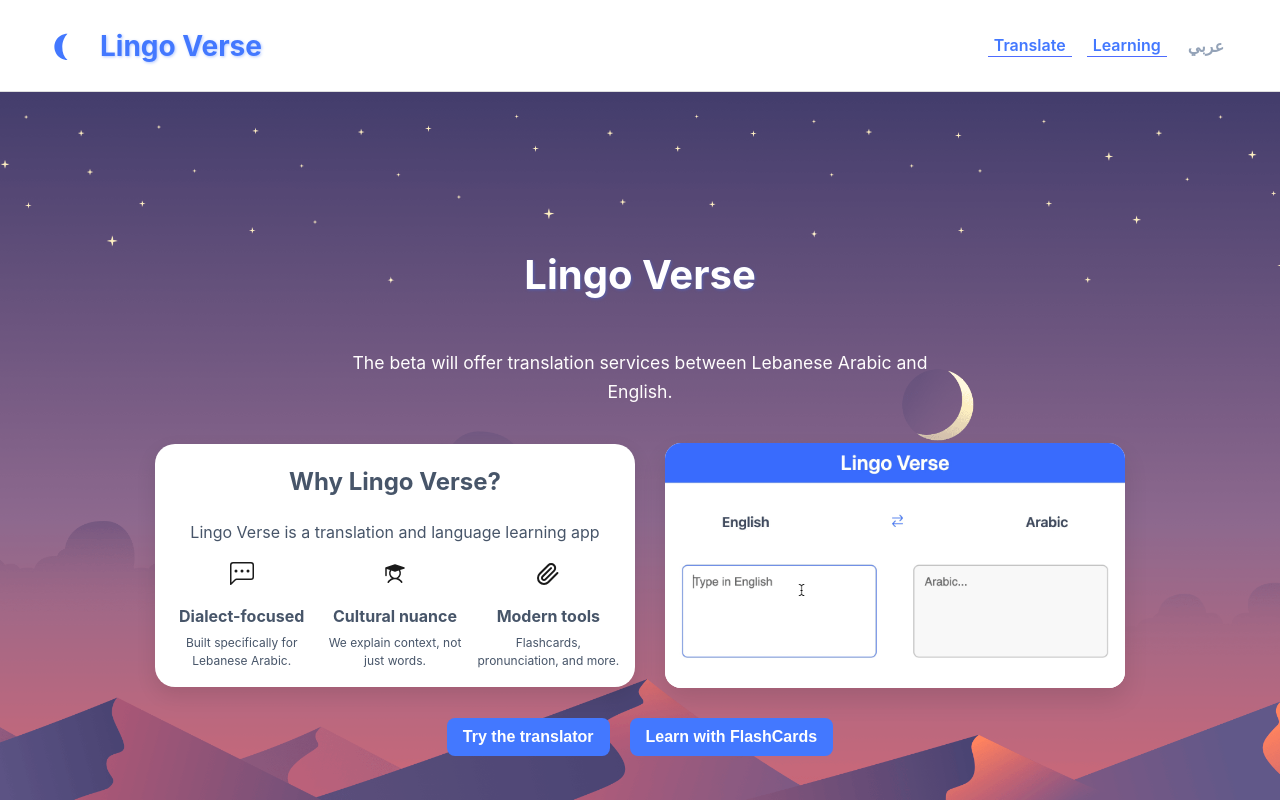
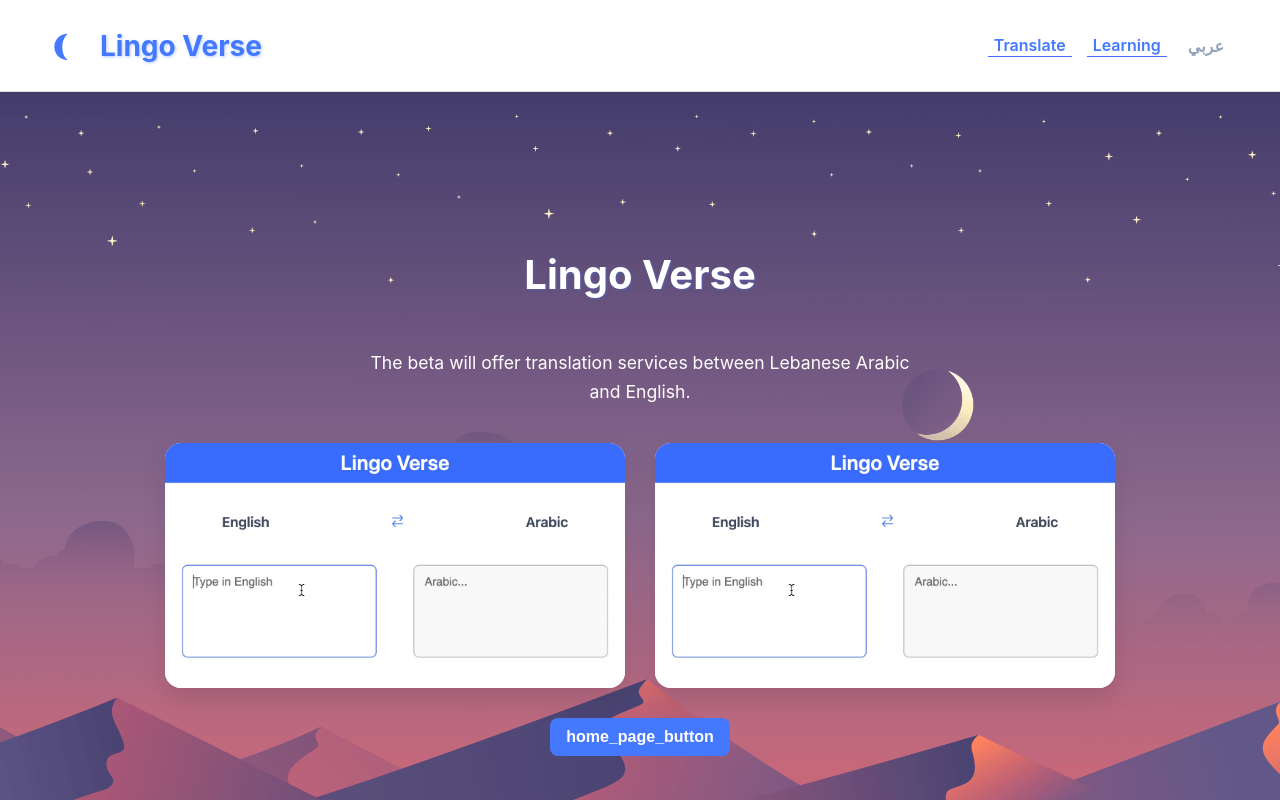
Before and after one commit to jawadrada/LingoVerse, a React (Vite) app in the folder client/: page / in a window 1280 px wide. Shown: the top 800 px of the page. Built offline with nearby package versions, Linux system fonts and the light colour scheme.

Commit message:
chore: update home page design

```diff
--- a/client/src/pages/Home/Home.css
+++ b/client/src/pages/Home/Home.css
@@ -66,59 +66,3 @@
     gap: 20px;
     padding: 10px;
 }
-
-
-.why-lingo-container {
-    background-color: white;
-    border-radius: 20px;
-    padding: 15px 10px;
-    padding-top: 0;
-    max-width: 960px;
-    margin-left: auto;
-    margin-right: auto;
-    text-align: center;
-    box-shadow: 0 8px 20px rgba(0, 0, 0, 0.1);
-    color: #1a1a1a;
-    height: auto;
-    max-width: 460px;
-    width: 90%;
-}
-
-.why-lingo-title {
-    font-size: 1.5rem;
-    font-weight: bold;
-    color: rgb(71 85 105/ 1);
-}
-
-.why-lingo-features {
-    display: flex;
-    justify-content: space-between;
-}
-
-.feature-card {
-    flex: 1 1 250px;
-    padding: 2px;
-}
-
-.feature-icon {
-    font-size: 1.25rem;
-    margin-bottom: 10px;
-}
-
-.feature-title {
-    font-size: 1rem;
-    font-weight: bold;
-    margin-bottom: 6px;
-    color: rgb(71 85 105/ 1);
-}
-
-.feature-subtitle {
-    font-size: 1rem;
-    color: rgb(71 85 105/ 1);
-    margin-bottom: 16px;
-}
-
-.feature-text {
-    font-size: 0.75rem;
-    color: rgb(71 85 105/ 1);
-}
--- a/client/src/pages/Home/Home.tsx
+++ b/client/src/pages/Home/Home.tsx
@@ -1,9 +1,6 @@
 import "./Home.css"
 import Button from "../../components/Button/Button.tsx";
 import { useTranslation } from 'react-i18next';
-import { BsChatLeftDots } from 'react-icons/bs'
-import { PiStudentFill } from 'react-icons/pi'
-import { LuPaperclip } from 'react-icons/lu'
 
 function Home() {
   const { t } = useTranslation();
@@ -15,34 +12,13 @@ function Home() {
         <p>{t('app_description')}</p>
 
         <div className="home-row-container">
-          <div className="why-lingo-container">
-            <h2 className="why-lingo-title">Why Lingo Verse?</h2>
-            <div className="feature-subtitle">Lingo Verse is a translation and language learning app</div>
-            <div className="why-lingo-features">
-              <div className="feature-card">
-              <div className="feature-icon"><BsChatLeftDots size={24} /></div>
-                <div className="feature-title">Dialect-focused</div>
-                <div className="feature-text">Built specifically for Lebanese Arabic.</div>
-              </div>
-              <div className="feature-card">
-                <div className="feature-icon"><PiStudentFill size={24} /></div>
-                <div className="feature-title">Cultural nuance</div>
-                <div className="feature-text">We explain context, not just words.</div>
-              </div>
-              <div className="feature-card">
-                <div className="feature-icon"><LuPaperclip size={24} /></div>
-                <div className="feature-title">Modern tools</div>
-                <div className="feature-text">Flashcards, pronunciation, and more.</div>
-              </div>
-            </div>
-          </div>
-
+          {/*Replace with flashcard gif*/}
+          <img className="home-image-container" src="/demo.gif" alt="GIF Showing translations" />
           <img className="home-image-container" src="/demo.gif" alt="GIF Showing translations" />
         </div>
 
         <div className="home-btn-container">
-          <Button route="/translation">Try the translator</Button>
-          <Button route="/learning">Learn with FlashCards</Button>
+          <Button route="/translation">{t('home_page_button')}</Button>
         </div>
       </div>
     </div>
```
